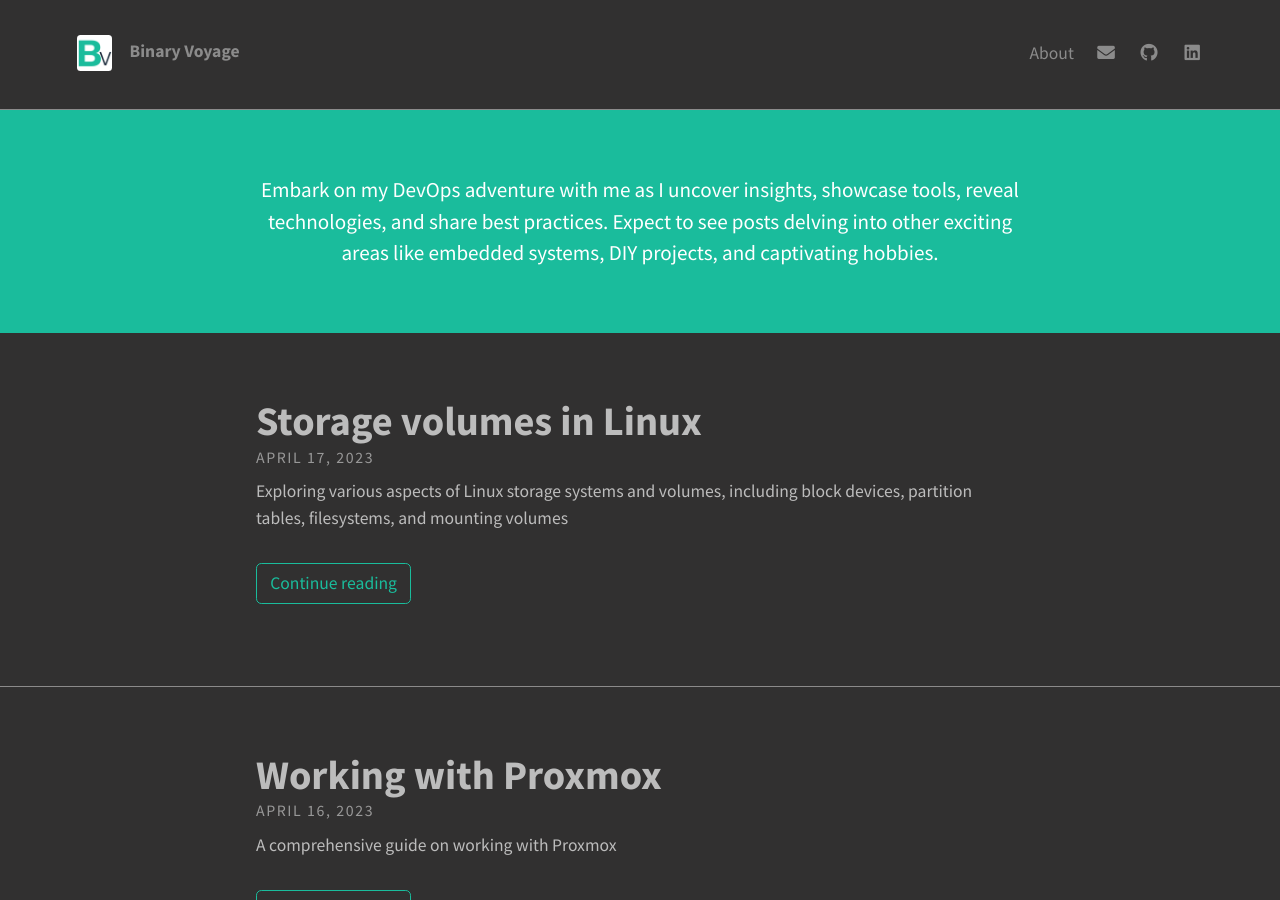
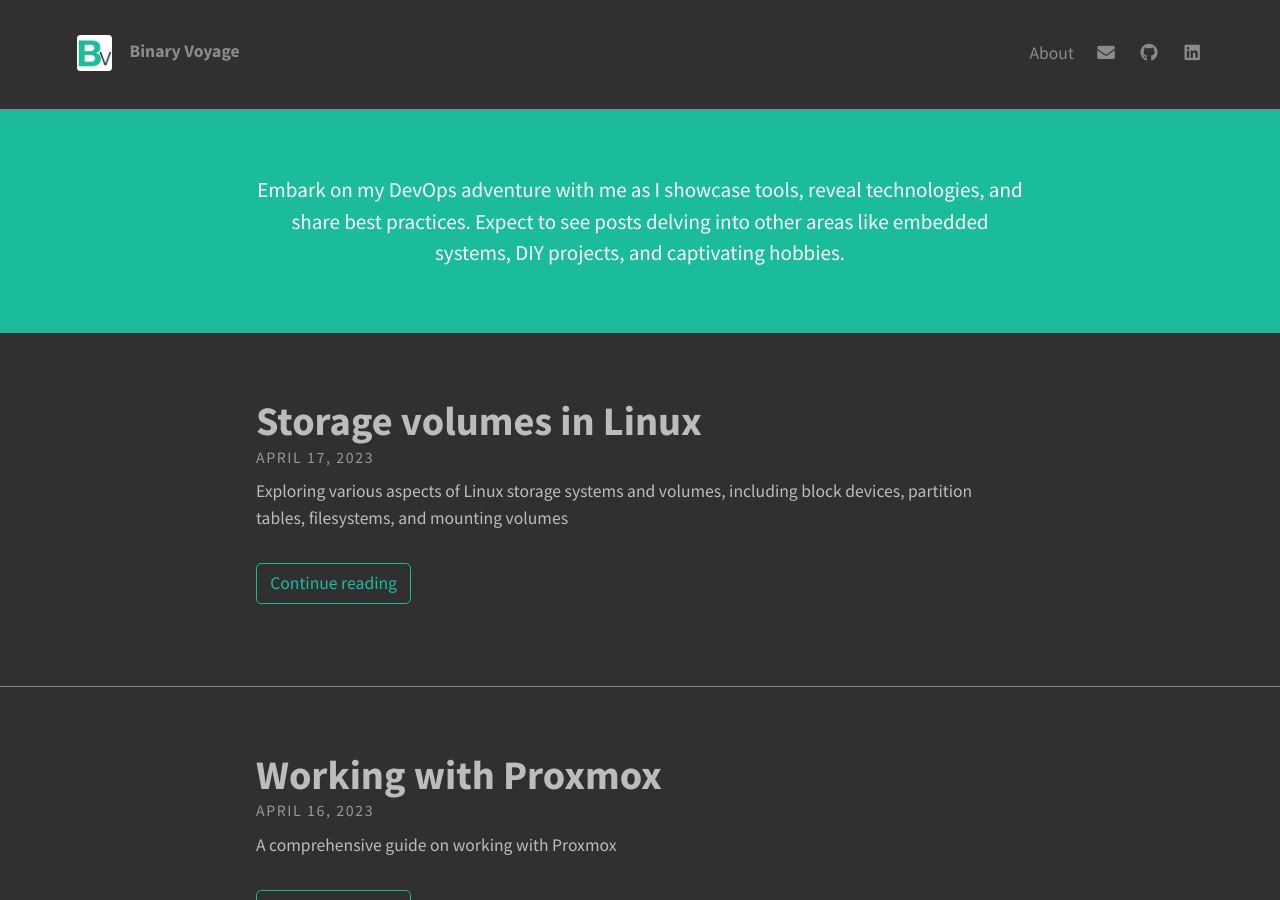
Before and after one commit to cristisulighetean/cristisulighetean.github.io, a Jekyll site: the page built from index.html, in a window 1280 px wide and 900 px high. Built offline with Jekyll 4.4.1, drawn with Linux system fonts in a browser that asks for light colours; nearby versions of some CDN libraries; the list of posts is cut into pages by our own code.

Commit message:
Small update to the intro page

```diff
--- a/_config.yml
+++ b/_config.yml
@@ -13,7 +13,7 @@ theme_settings:
 
   # Header and footer text
   header_text: >
-    <p> Embark on my DevOps adventure with me as I uncover insights, showcase tools, reveal technologies, and share best practices. Expect to see posts delving into other exciting areas like embedded systems, DIY projects, and captivating hobbies.</p>
+    <p> Embark on my DevOps adventure with me as I showcase tools, reveal technologies, and share best practices. Expect to see posts delving into other areas like embedded systems, DIY projects, and captivating hobbies.</p>
   header_text_feature_image:
   footer_text: >
    Powered by <a href="https://jekyllrb.com/">Jekyll</a>
```
